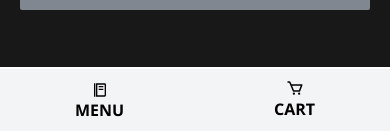
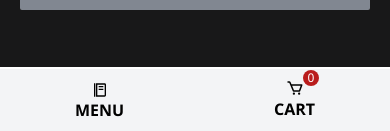
Before and after one commit to pn-code/restaurant-app, a Next.js app: page /cart in a window 390 px wide. Shown: the part 713-844 px from the top of the page. Built offline with nearby package versions, Linux system fonts and the light colour scheme; no server answers.

Commit message:
Added cart quantity to mobile nav

```diff
--- a/components/MobileNavbar.jsx
+++ b/components/MobileNavbar.jsx
@@ -1,8 +1,11 @@
 import Link from "next/link";
 import React from "react";
 import { BiCart, BiFoodMenu } from "react-icons/bi";
+import { useSelector } from "react-redux";
 
 export default function MobileNavbar() {
+    const quantity = useSelector((state) => state.cart.quantity);
+
     return (
         <nav className="z-[99999] h-16 sm:hidden flex justify-around items-center fixed left-0 bottom-0 w-full bg-gray-100 border-t-2 border-t-white">
             <Link href="/menu" passHref>
@@ -12,9 +15,10 @@ export default function MobileNavbar() {
                 </div>
             </Link>
             <Link href="/cart" passHref>
-                <div className="flex flex-col items-center justify-center">
+                <div className="relative flex flex-col items-center justify-center">
                     <BiCart size={18} />
                     <span className="text-[16px] font-semibold">CART</span>
+                    <span className="absolute -top-[9px] -right-1 text-xs rounded-full text-white w-4 h-4 flex items-center justify-center bg-red-700">{quantity}</span>
                 </div>
             </Link>
         </nav>
```
